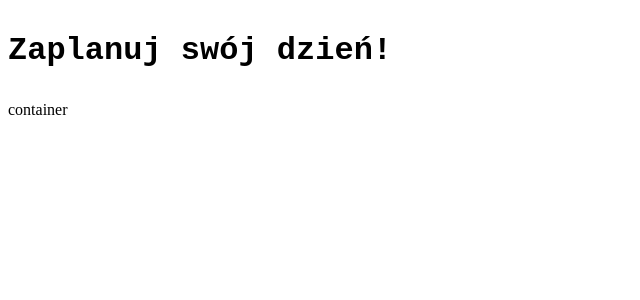
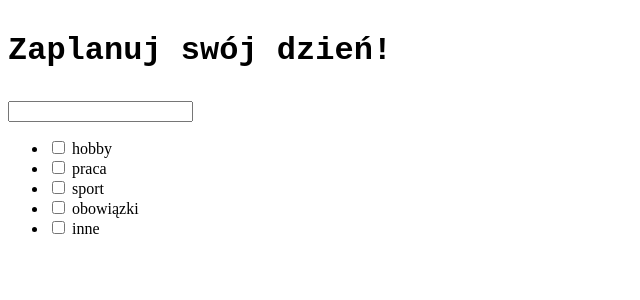
Before and after one commit to patryk-olti/HelloVue, a Vue app: page / in a window 1280 px wide. Shown: the top 300 px of the page, without its empty margins (0-640 px from the left). Built offline with nearby package versions, Linux system fonts and the light colour scheme.

Commit message:
created input field for title of task and ul list with some categories

```diff
--- a/src/containers/todoContainer.vue
+++ b/src/containers/todoContainer.vue
@@ -1,6 +1,32 @@
 <template>
   <div class="hello">
-    container
+    <input type="text" />
+
+    <div>
+        <ul>
+            <li>
+                <input type='checkbox'>
+                <label> hobby </label>
+            </li>
+            <li>
+                <input type='checkbox'>
+                <label> praca </label>
+            </li>
+            <li>
+                <input type='checkbox'>
+                <label> sport </label>
+            </li>
+            <li>
+                <input type='checkbox'>
+                <label> obowiązki </label>
+            </li>
+            <li>
+                <input type='checkbox'>
+                <label> inne </label>
+            </li>
+        </ul>
+    </div>
+
   </div>
 </template>
 
```
